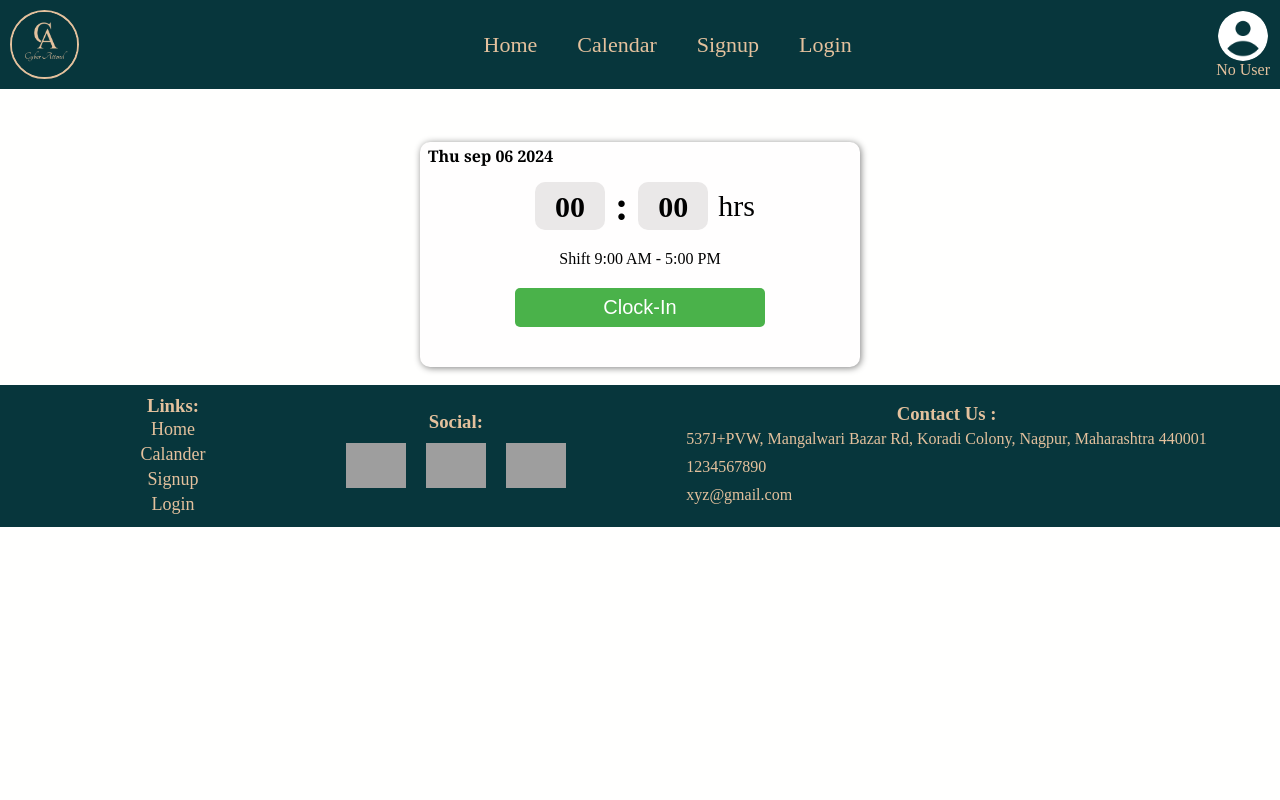
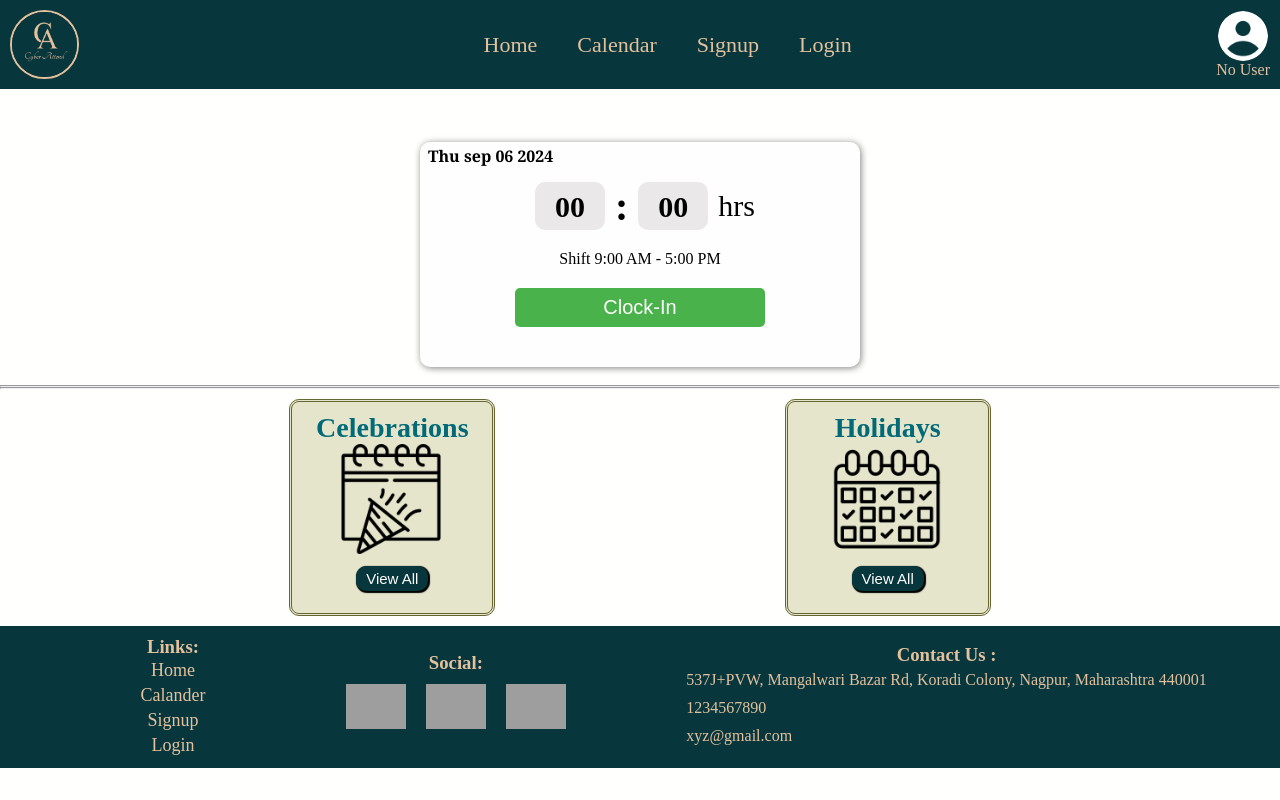
Before and after one commit to MaheshwariButle07/cyber-attend-using-react, a React app in the folder client/: page / in a window 1280 px wide. Built offline with nearby package versions, Linux system fonts and the light colour scheme; no server answers; grey boxes are pictures that could not be loaded.

Commit message:
home cards added

```diff
--- a/client/src/views/Home/Home.css
+++ b/client/src/views/Home/Home.css
@@ -65,46 +65,55 @@
     color: white;
 }
 
-.holiday_heading_container{
+.home-card-container {
     display: flex;
-    align-items: center;
-    position: relative;
-
-}
-
-.holiday_container {
-    display: flex;
-    justify-content: space-around;
-    margin: 30px;
+    justify-content: space-evenly;
+    margin: 10px auto;
     flex-wrap: wrap;
 
 }
 
-.holiday_title {
-   color: #5b6658;
-    width: 30%;
-    margin: 10px auto;
-    text-align: center;
+.home-card-container-item {
+    width: 180px;
+    border: 3px double #666633;
+    padding: 10px;
+    border-radius: 10px;
+    font-size: 20px;
+    background-color: #e5e5cc;
+}
+
+.home-card-img {
+    height: 110px;
+    display: block;
+    justify-content: center;
+    margin-left: 34px;
 
 }
 
-.view_all{
-    font-size: 20px;
-    position: absolute;
-    right:20px;
-    bottom: 18px;
+.home-card-container-item h3 {
+    display: block;
+    text-align: center;
+    color: #006a78;
+    font-size: 28px;
 }
 
-.celebration_heading_container{
-    display: flex;
-    align-items: center;
-    padding-right:10px;
-    position: relative;
+.btn-view-all {
+    display: block;
+    margin: 12px auto;
+    color: white;
+    font-size: 15px;
+    border: none;
+    background-color: #07363c;
+    border-radius: 10px;
+    padding: 4px 10px;
+    box-shadow: 1px 1px 1px 1px black;
 
 
 }
 
-.celebration_img{
-    height: 800px;
-    width: 100%;
+.btn-view-all:hover {
+
+    color: white;
+    box-shadow: 1px 1px 1px 1px black;
+    width: 75px;
 }
--- a/client/src/views/Home/Home.js
+++ b/client/src/views/Home/Home.js
@@ -3,8 +3,10 @@ import "./Home.css"
 import Navbar from "./../../components/Navbar/Navbar"
 import toast from 'react-hot-toast'
 import Greeting from '../../components/Greeting/Greeting'
-
 import Footer from '../../components/Footer/Footer'
+import celebrationCal from './party.png'
+import holidayCal from './holiday.png'
+import { Link } from 'react-router-dom'
 
 function Home() {
 
@@ -13,9 +15,9 @@ function Home() {
   const [position, setPosition] = useState(null)
   const [isInArea, setIsInArea] = useState(false)
 
-  const location = { lat : 21.164201,lon : 79.082129};
+  const location = { lat: 21.164201, lon: 79.082129 };
 
-  const getDistance = (lat1,lat2,lon1,lon2)=>{
+  const getDistance = (lat1, lat2, lon1, lon2) => {
     const R = 6371e3; // Earth's radius in meters
 
     //convertin lat & lan from degree to radian
@@ -55,7 +57,7 @@ function Home() {
 
   useEffect(() => {
 
-      if (position) {
+    if (position) {
       const distance = getDistance(position.lat, location.lat, position.lon, location.lon)
 
       if (distance <= 50) {
@@ -76,7 +78,7 @@ function Home() {
 
     return savedTime ? JSON.parse(savedTime) : { hours: 0, minutes: 0, seconds: 0 }
   })
-  const [isActive,setIsActive] = useState(false)
+  const [isActive, setIsActive] = useState(false)
   const hours = time.hours.toString().padStart(2, "0");
   const minutes = time.minutes.toString().padStart(2, "0");
 
@@ -122,7 +124,7 @@ function Home() {
     if (isInArea) {
       setIsActive(!isActive)
     }
-    else{
+    else {
       setIsActive(false)
       toast.error("you are out of range")
     }
@@ -164,10 +166,34 @@ function Home() {
           {isActive ? "Clock-Out" : "Clock-In"}
         </button>
 
-    </div>
-    <br/>
+      </div>
+      <br />
+      <hr /><hr />
 
-      <Footer/>
+
+      <div className='home-card-container'>
+        <div className='home-card-container-item'>
+          <div>
+            <h3>Celebrations</h3>
+          </div>
+          <img src={celebrationCal} alt='celerbation' className='home-card-img' />
+
+          <button className='btn-view-all'>View All</button>
+        </div>
+
+
+        <div className='home-card-container-item'>
+          <div>
+            <h3>Holidays</h3>
+          </div>
+          <img src={holidayCal} alt='holidays' className='home-card-img' />
+
+          <button className='btn-view-all'>View All</button>
+        </div>
+
+      </div>
+
+      <Footer />
 
     </div>
   )
--- a/client/src/views/Login/Login.css
+++ b/client/src/views/Login/Login.css
@@ -10,19 +10,19 @@
     font-size: 17px;
     margin-top: 30px;
     border: none;
-    background-color: #004466;
+    background-color: #5b6658;
     color: white;
     border-radius: 10px;
     padding: 4px 10px;
-    box-shadow: 1px 1px 1px 1px black;
+    box-shadow: 1px 1px 1px 1px #8c9484;
     display: block;
     margin: 0 auto;
 }
 
 .btn-login:hover {
-    background-color: #0077b3;
+    background-color: #8c9484;
     color: white;
-    box-shadow: 1px 1px 1px 1px black;
+    box-shadow: 1px 1px 1px 1px #5b6658;
     width: 65px;
 }
 
```
Also changed, not shown: client/src/views/Home/holiday.png (added), client/src/views/Home/party.png (added).
